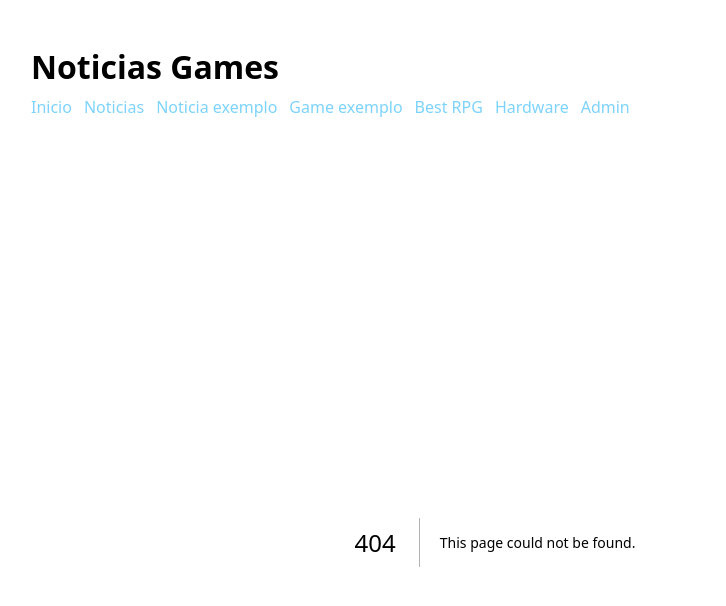
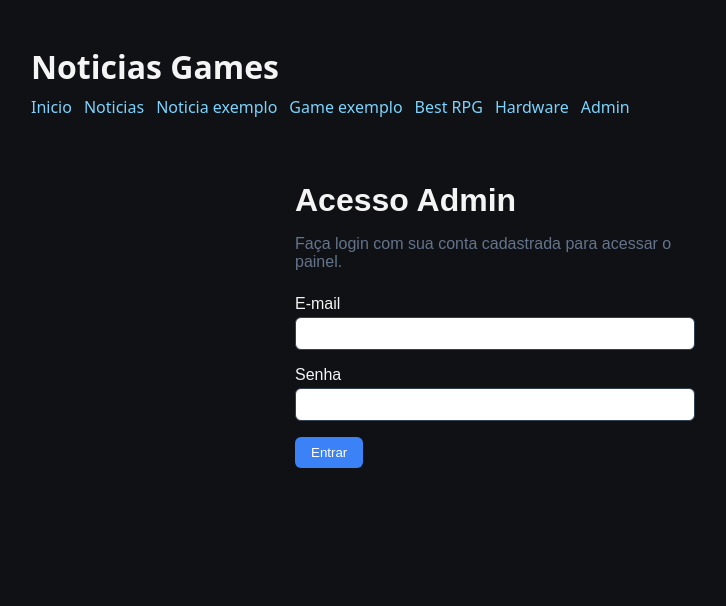
Before and after one commit to clicksecontato/noticias, a Next.js app in the folder apps/web/: page /admin/login in a window 1280 px wide. Before the commit this address had no page. Shown: the top 606 px of the page, without its empty margins (145-871 px from the left). Built offline with nearby package versions, Linux system fonts and the light colour scheme.

Commit message:
melhorias

```diff
--- /dev/null
+++ b/apps/web/app/admin/login/page.tsx
@@ -0,0 +1,106 @@
+"use client";
+
+import { createClient } from "@/src/lib/supabase/client";
+import { useRouter, useSearchParams } from "next/navigation";
+import { useState } from "react";
+
+export default function AdminLoginPage() {
+  const router = useRouter();
+  const searchParams = useSearchParams();
+  const next = searchParams.get("next") || "/admin";
+  const [email, setEmail] = useState("");
+  const [password, setPassword] = useState("");
+  const [error, setError] = useState<string | null>(null);
+  const [loading, setLoading] = useState(false);
+
+  async function onSubmit(e: React.FormEvent) {
+    e.preventDefault();
+    setError(null);
+    setLoading(true);
+    try {
+      const supabase = createClient();
+      const { error: signInError } = await supabase.auth.signInWithPassword({
+        email,
+        password,
+      });
+      if (signInError) {
+        setError(signInError.message);
+        return;
+      }
+      router.push(next);
+      router.refresh();
+    } catch {
+      setError("Erro ao fazer login.");
+    } finally {
+      setLoading(false);
+    }
+  }
+
+  return (
+    <div style={{ maxWidth: 400, margin: "4rem auto", fontFamily: "sans-serif" }}>
+      <h1 style={{ marginBottom: 8 }}>Acesso Admin</h1>
+      <p style={{ color: "#64748b", marginBottom: "1.5rem" }}>
+        Faça login com sua conta cadastrada para acessar o painel.
+      </p>
+      <form onSubmit={onSubmit}>
+        <label htmlFor="email" style={{ display: "block", marginBottom: 4 }}>
+          E-mail
+        </label>
+        <input
+          id="email"
+          type="email"
+          value={email}
+          onChange={(e) => setEmail(e.target.value)}
+          required
+          autoComplete="email"
+          style={{
+            display: "block",
+            width: "100%",
+            marginBottom: "1rem",
+            padding: "0.5rem 0.75rem",
+            border: "1px solid #334155",
+            borderRadius: 6,
+          }}
+        />
+        <label htmlFor="password" style={{ display: "block", marginBottom: 4 }}>
+          Senha
+        </label>
+        <input
+          id="password"
+          type="password"
+          value={password}
+          onChange={(e) => setPassword(e.target.value)}
+          required
+          autoComplete="current-password"
+          style={{
+            display: "block",
+            width: "100%",
+            marginBottom: "1rem",
+            padding: "0.5rem 0.75rem",
+            border: "1px solid #334155",
+            borderRadius: 6,
+          }}
+        />
+        {error ? (
+          <p style={{ color: "#f87171", marginBottom: "1rem", fontSize: 14 }}>
+            {error}
+          </p>
+        ) : null}
+        <button
+          type="submit"
+          disabled={loading}
+          style={{
+            padding: "0.5rem 1rem",
+            background: "#3b82f6",
+            color: "white",
+            border: "none",
+            borderRadius: 6,
+            cursor: loading ? "not-allowed" : "pointer",
+          }}
+        >
+          {loading ? "Entrando…" : "Entrar"}
+        </button>
+      </form>
+    </div>
+  );
+}
--- a/apps/web/package.json
+++ b/apps/web/package.json
@@ -9,6 +9,8 @@
     "start": "next start"
   },
   "dependencies": {
+    "@supabase/ssr": "^0.9.0",
+    "@supabase/supabase-js": "^2.99.1",
     "next": "^15.2.0",
     "react": "^19.0.0",
     "react-dom": "^19.0.0"
--- /dev/null
+++ b/apps/web/src/lib/supabase/client.ts
@@ -0,0 +1,10 @@
+import { createBrowserClient } from "@supabase/ssr";
+
+export function createClient() {
+  const url = process.env.NEXT_PUBLIC_SUPABASE_URL;
+  const key = process.env.NEXT_PUBLIC_SUPABASE_ANON_KEY;
+  if (!url || !key) {
+    throw new Error("NEXT_PUBLIC_SUPABASE_URL e NEXT_PUBLIC_SUPABASE_ANON_KEY são obrigatórios");
+  }
+  return createBrowserClient(url, key);
+}
```
Also changed, not shown: apps/web/app/admin/AdminIngestionClient.tsx (+28 -1 lines), apps/web/middleware.ts (added, +12 -0 lines), apps/web/src/lib/supabase/middleware.ts (added, +50 -0 lines), apps/web/src/lib/supabase/server.ts (added, +27 -0 lines), 2 other files (tests, documents, lock files or other folders).
